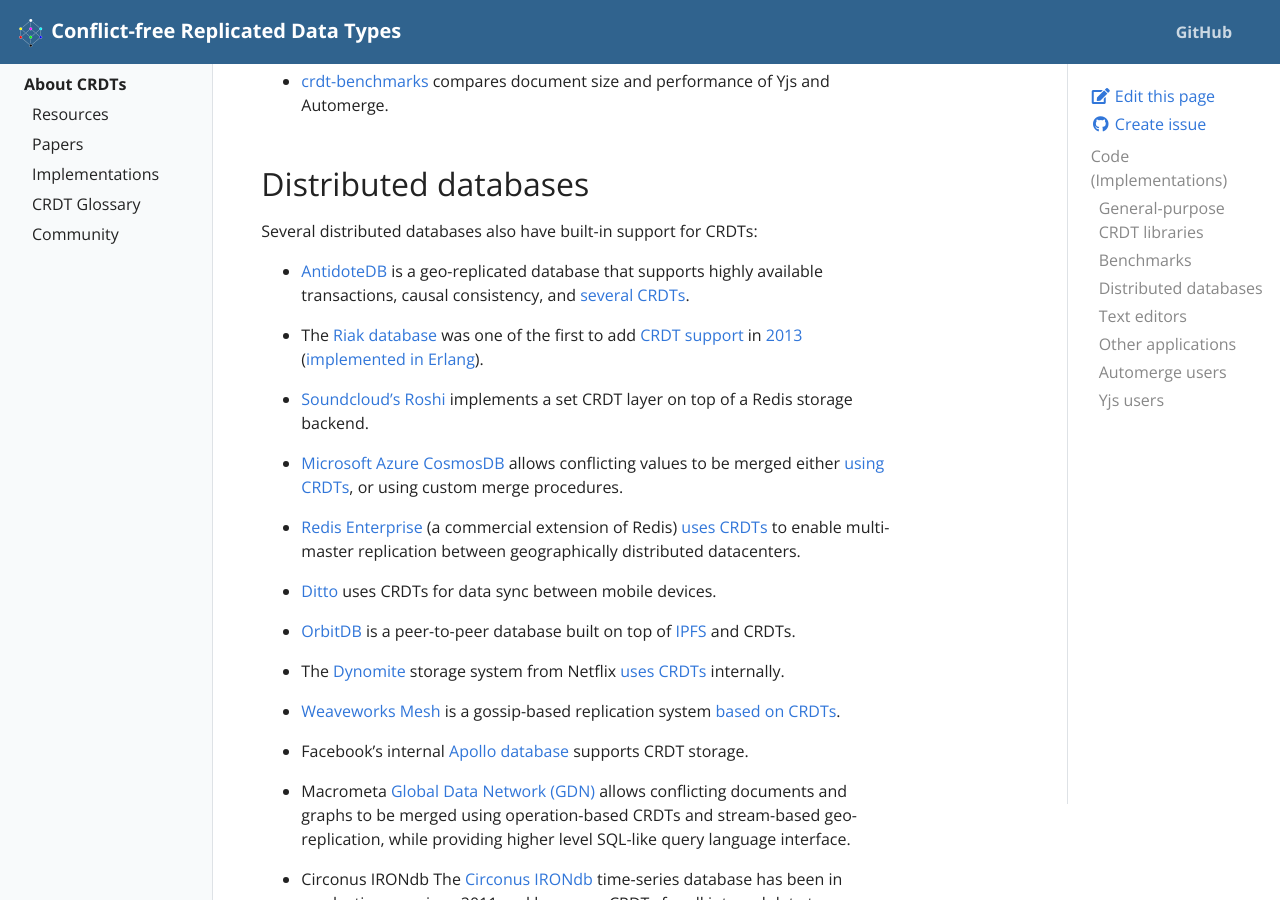
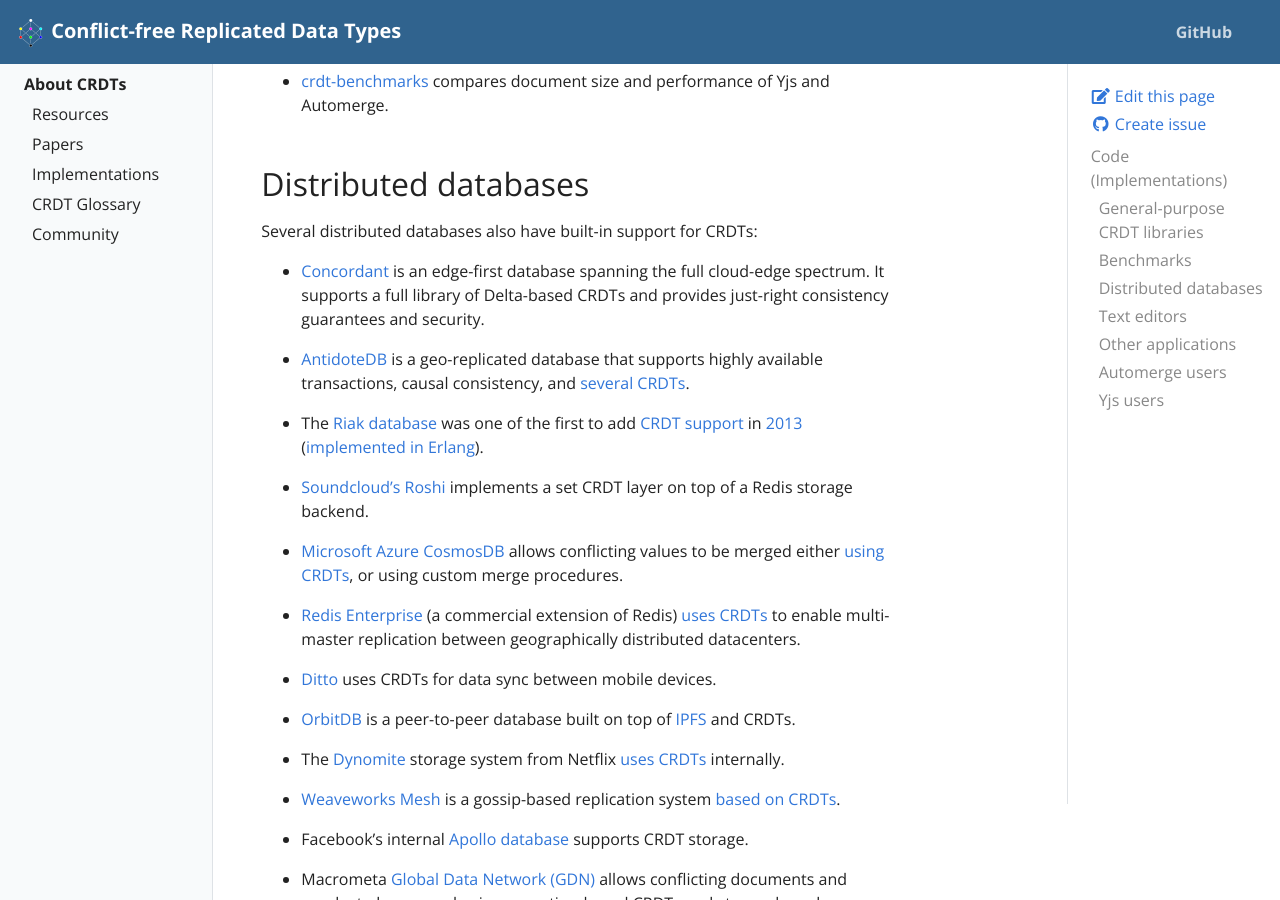
Before and after one commit to ept/crdt-website, a Jekyll site: the page built from pages/implementations.md, in a window 1280 px wide and 900 px high, scrolled down 1283 px. Built offline with Jekyll 4.4.1, drawn with Linux system fonts in a browser that asks for light colours.

Commit message:
Adding concordant.io

```diff
--- a/pages/implementations.md
+++ b/pages/implementations.md
@@ -79,6 +79,8 @@ collaborative applications and replicated storage systems:
 ## Distributed databases
 
 Several distributed databases also have built-in support for CRDTs:
+
+* [Concordant](https://www.concordant.io/) is an edge-first database spanning the full cloud-edge spectrum.  It supports a full library of Delta-based CRDTs and provides just-right consistency guarantees and security.
 
 * [AntidoteDB](https://www.antidotedb.eu/) is a geo-replicated database that
   supports highly available transactions, causal consistency, and
```
